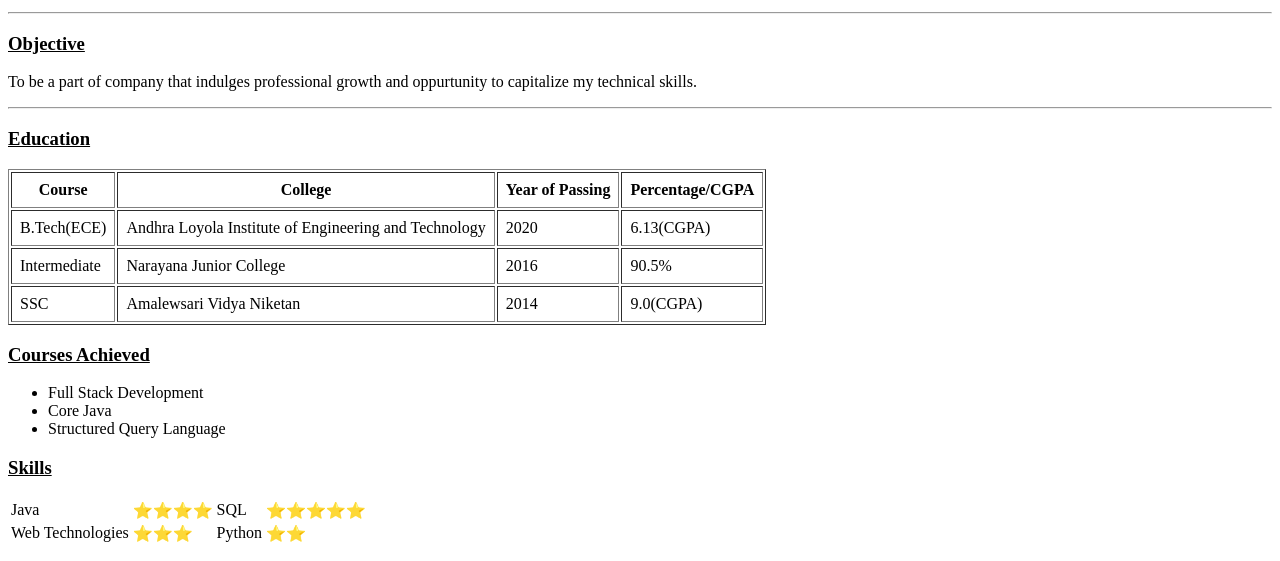
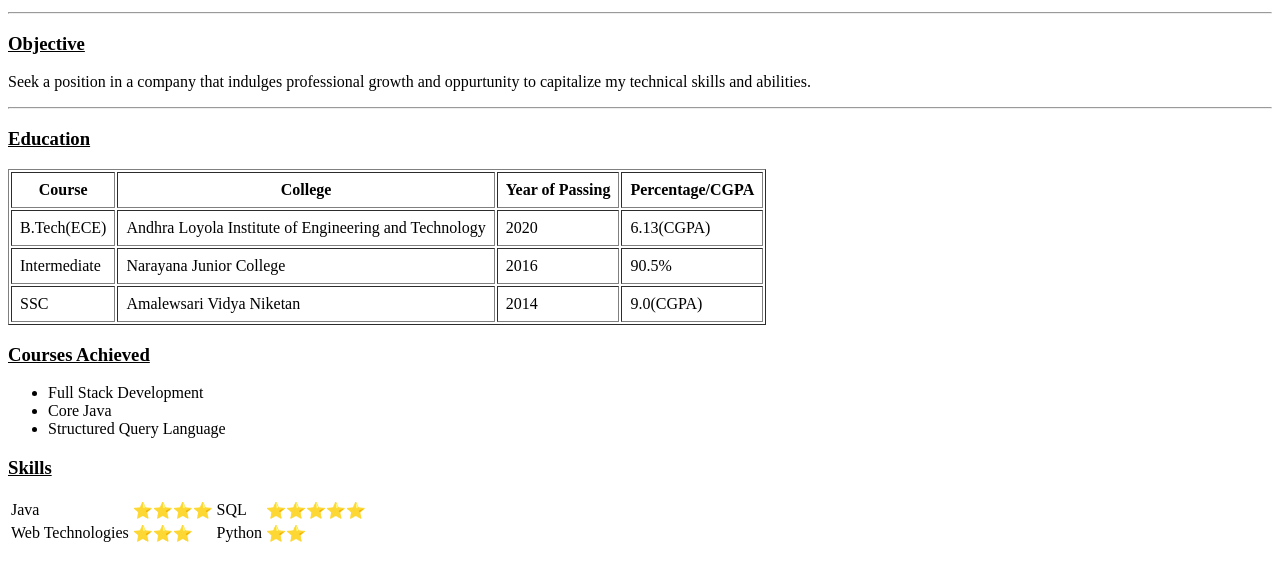
Before and after one commit to Bhanusree-08/BhanuResume-github.io, a plain HTML site: page index.html in a window 1280 px wide. Shown: the part 214-775 px from the top of the page. Drawn offline with Linux system fonts and the light colour scheme.

Commit message:
Add files via upload

```diff
--- a/index.html
+++ b/index.html
@@ -15,7 +15,7 @@
   </table>
   <hr>
   <h3><ins>Objective</ins></h3>
-  <p>To be a part of company that indulges professional growth and oppurtunity to capitalize my technical skills.</p>
+  <p>Seek a position in a company that indulges professional growth and oppurtunity to capitalize my technical skills and abilities.</p>
   <hr>
   <h3><ins>Education</ins></h3>
   <table border="1" cellpadding="8">
```
Also changed, not shown: 1 other file.
